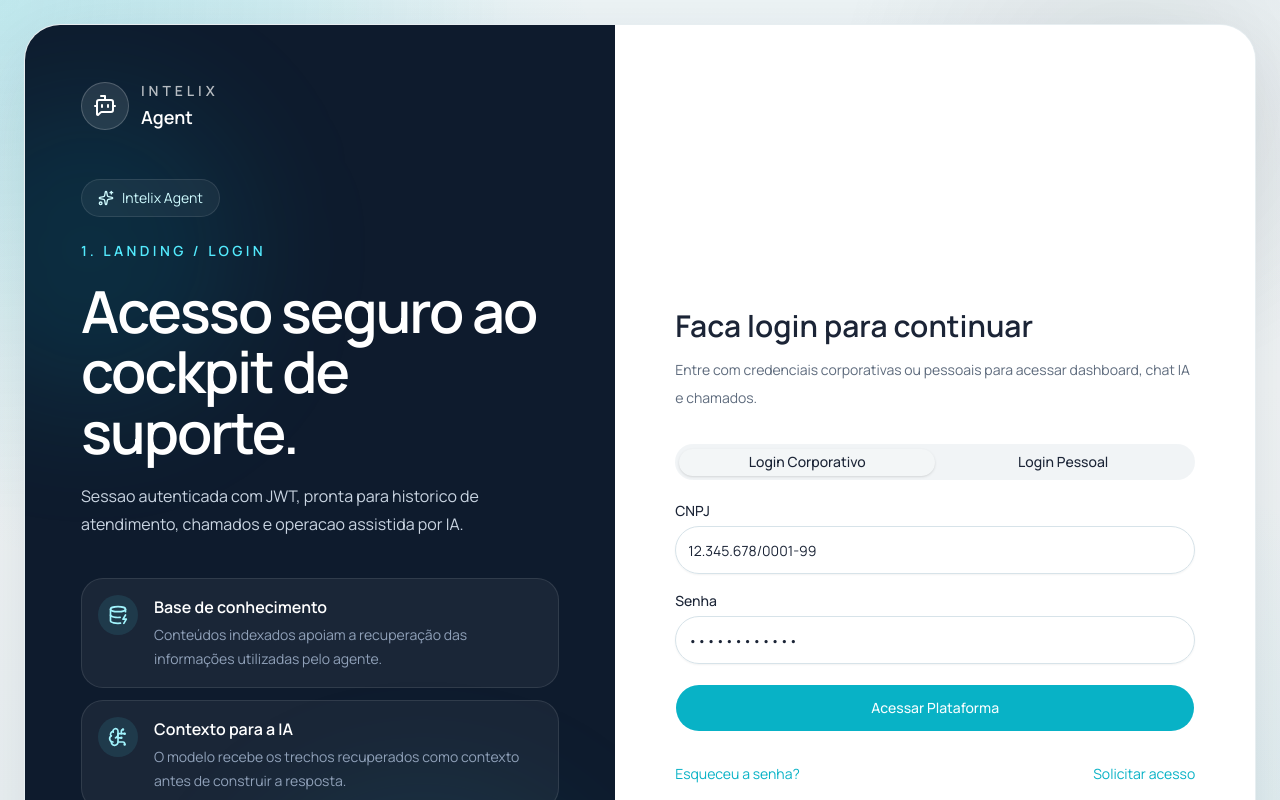
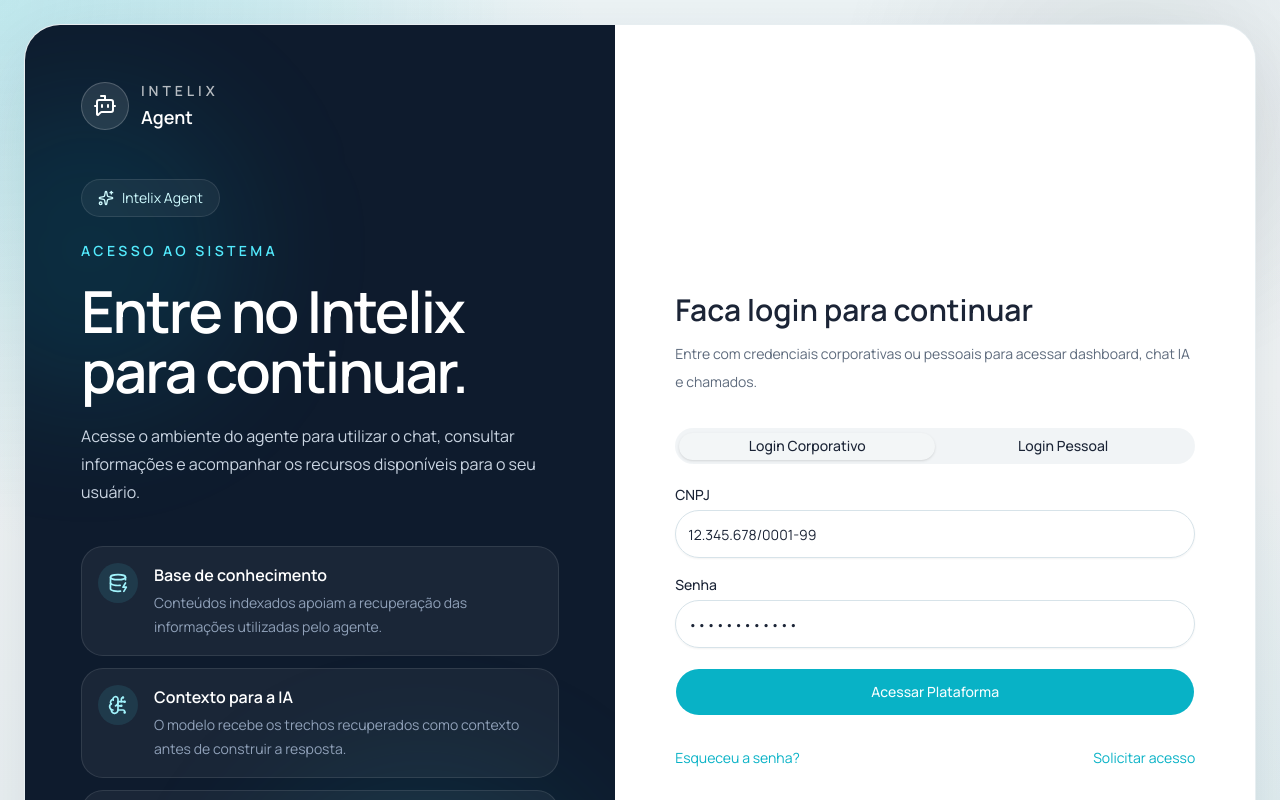
Before and after one commit to depinegui/intelix-agent, a Next.js app: page /login in a window 1280 px wide. Shown: the top 800 px of the page. Built offline with nearby package versions, Linux system fonts and the light colour scheme; no server answers.

Commit message:
style: align login page with Intelix identity

```diff
--- a/app/(auth)/login/page.tsx
+++ b/app/(auth)/login/page.tsx
@@ -12,9 +12,9 @@ export default async function LoginPage() {
 
   return (
     <AuthShell
-      eyebrow="1. Landing / Login"
-      title="Acesso seguro ao cockpit de suporte."
-      description="Sessao autenticada com JWT, pronta para historico de atendimento, chamados e operacao assistida por IA."
+      eyebrow="Acesso ao sistema"
+      title="Entre no Intelix para continuar."
+      description="Acesse o ambiente do agente para utilizar o chat, consultar informações e acompanhar os recursos disponíveis para o seu usuário."
     >
       <LoginForm />
     </AuthShell>
```
